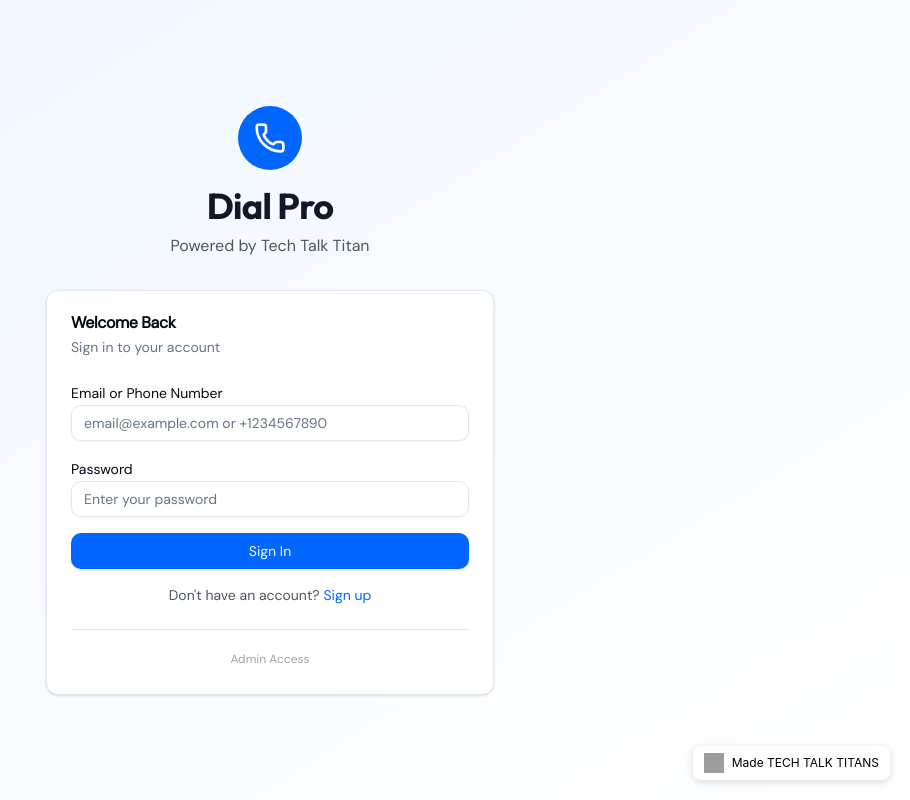
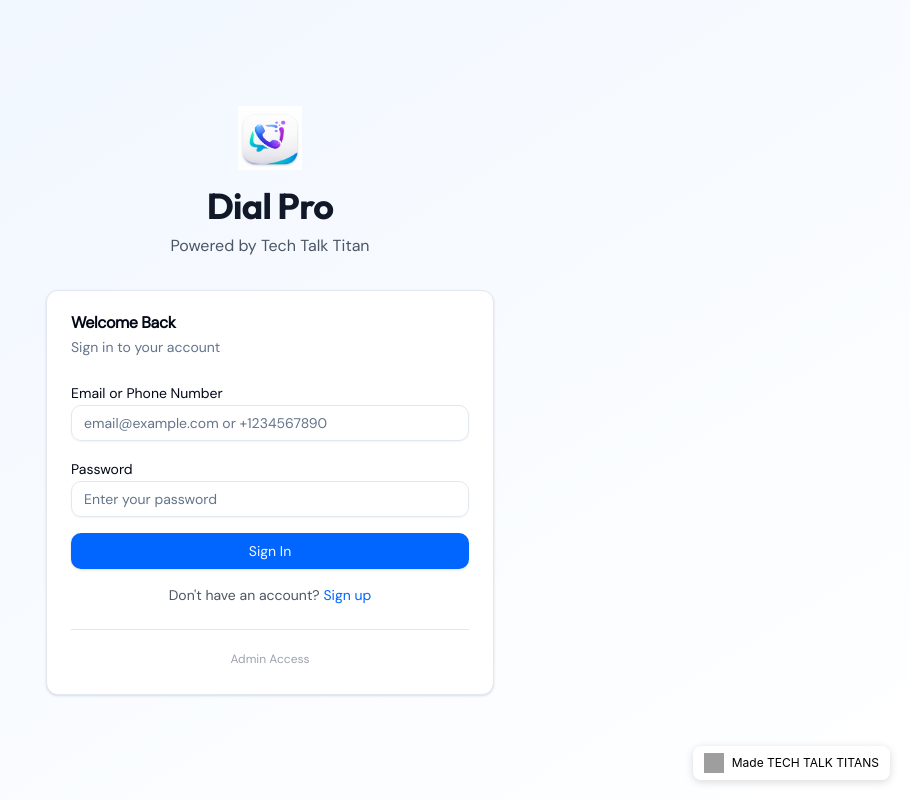
Before and after one commit to pawanloyal69/dialpro1, a React (Create React App) app in the folder frontend/: page /login in a window 1280 px wide. Shown: the whole page, without its empty margins (370-1280 px from the left). Built offline with nearby package versions, Linux system fonts and the light colour scheme; no server answers; grey boxes are pictures that could not be loaded.

Commit message:
Update LoginPage.js

```diff
--- a/frontend/src/pages/LoginPage.js
+++ b/frontend/src/pages/LoginPage.js
@@ -6,7 +6,6 @@ import { Input } from '../components/ui/input';
 import { Label } from '../components/ui/label';
 import { Card, CardContent, CardDescription, CardHeader, CardTitle } from '../components/ui/card';
 import { toast } from 'sonner';
-import { Phone } from 'lucide-react';
 
 const LoginPage = () => {
   const [identifier, setIdentifier] = useState('');
@@ -34,9 +33,12 @@ const LoginPage = () => {
     <div className="min-h-screen flex items-center justify-center bg-gradient-to-br from-blue-50 to-white dark:from-slate-900 dark:to-slate-800 p-4">
       <div className="w-full max-w-md">
         <div className="text-center mb-8">
-          <div className="inline-flex items-center justify-center w-16 h-16 bg-primary rounded-full mb-4">
-            <Phone className="w-8 h-8 text-white" />
-          </div>
+          <img
+            src="/logo192.png"
+            alt="DialPro"
+            className="h-16 w-16 mx-auto mb-4"
+          />
+
           <h1 className="text-4xl font-bold text-gray-900 dark:text-white mb-2">Dial Pro</h1>
           <p className="text-gray-600 dark:text-gray-400">Powered by Tech Talk Titan</p>
         </div>
```
